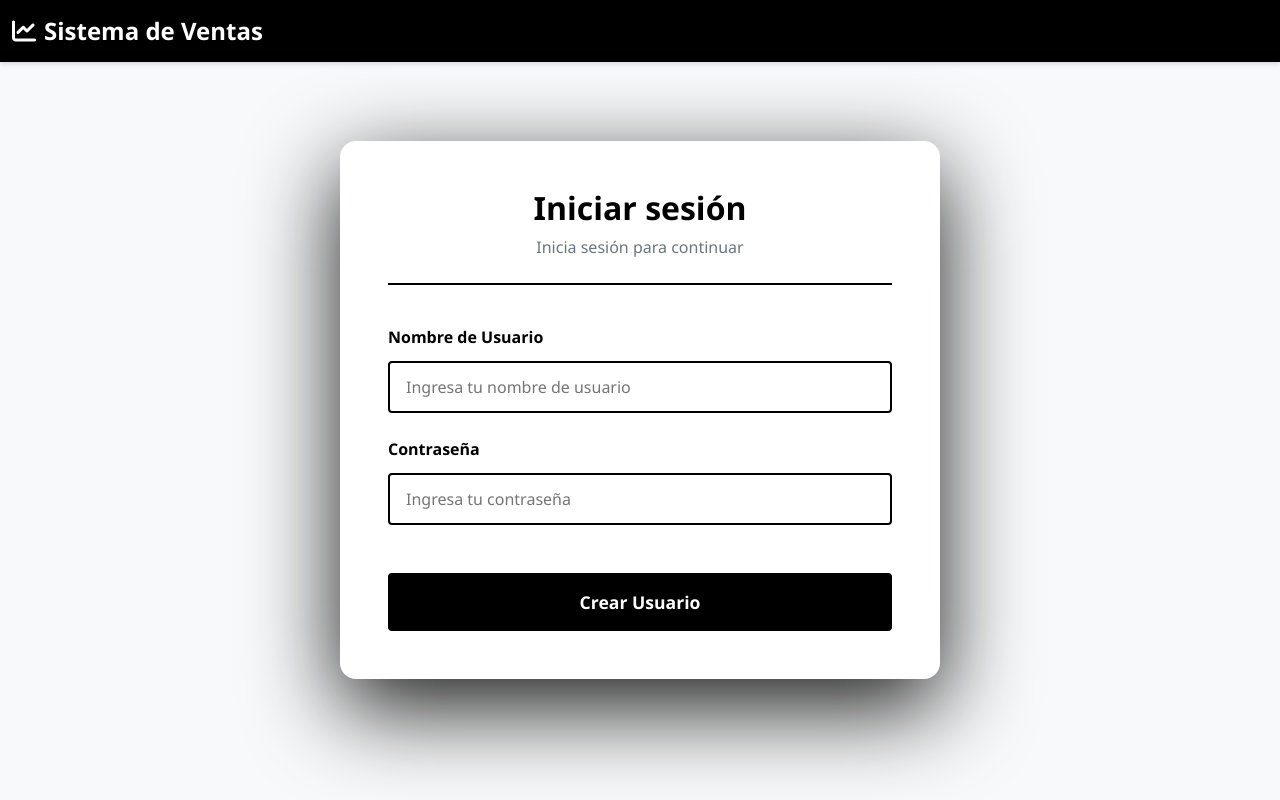
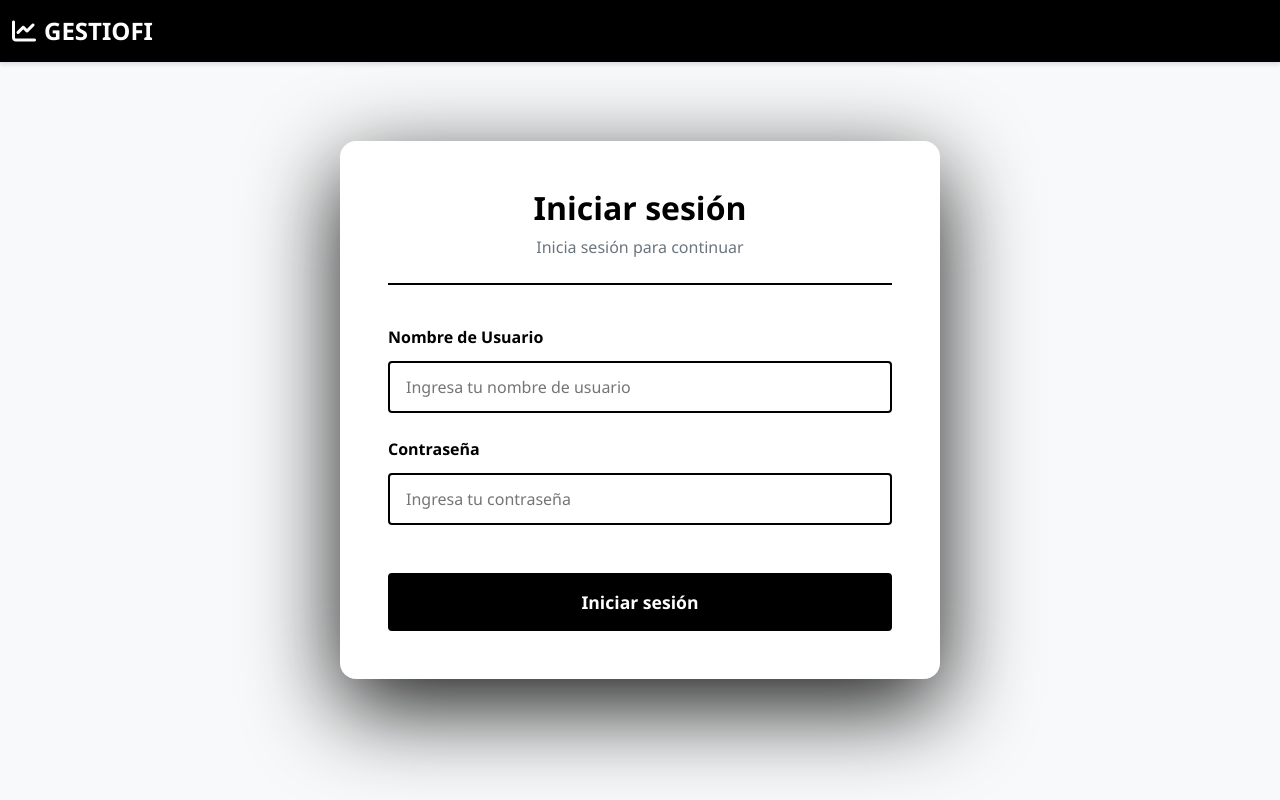
Before and after one commit to FacundoLescano/GESTIOFI, a Django app: page /auth/login/ in a window 1280 px wide. Run offline with Django 5.2, Linux system fonts and the light colour scheme; some libraries are stand-ins or nearby versions.

Commit message:
resolve createsaleview and modified text

```diff
--- a/authe/templates/authe/login.html
+++ b/authe/templates/authe/login.html
@@ -195,7 +195,7 @@
 <nav class="navbar navbar-expand-lg navbar-dark fixed-top">
   <div class="container-fluid">
     <a class="navbar-brand" href="{% url 'home' %}">
-      <i class="fas fa-chart-line me-2"></i>Sistema de Ventas
+      <i class="fas fa-chart-line me-2"></i>GESTIOFI
     </a>
 
     <button class="navbar-toggler" type="button" data-bs-toggle="collapse" data-bs-target="#navbarNav" aria-controls="navbarNav" aria-expanded="false" aria-label="Toggle navigation">
@@ -234,7 +234,7 @@
           </div>
 
           <button type="submit" class="btn-submit">
-            Crear Usuario
+            Iniciar sesión
           </button>
     </form>
       </div>
```
Also changed, not shown: web/views.py (+4 -4 lines).
